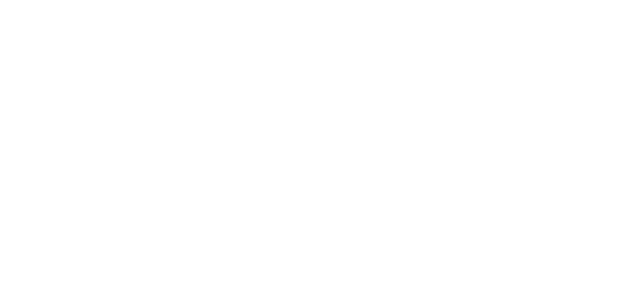
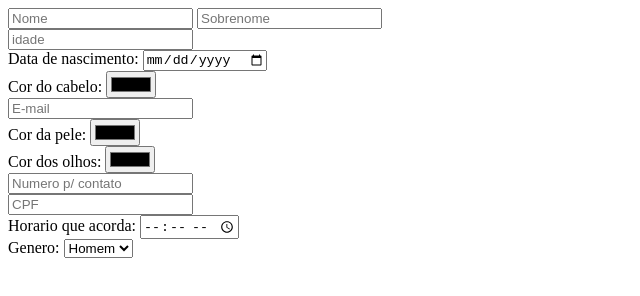
Before and after one commit to kauafodaomaneiro/ReforcoFormularios, a plain HTML site: page index.html in a window 1280 px wide. Shown: the whole page, without its empty margins (0-640 px from the left). Drawn offline with Linux system fonts and the light colour scheme.

Commit message:
ADD - Formularios

```diff
--- a/index.html
+++ b/index.html
@@ -2,9 +2,48 @@
 <head>
     <meta charset="UTF-8">
     <meta name="viewport" content="width=device-width, initial-scale=1.0">
+<script src="script.js"></script>
+
+
     <title>Reforço Formulario</title>
 </head>
-<body>
 
-</body>
+    <body>
+
+        <input type="text" id="nome" name="nome" required placeholder="Nome">
+        <input type="text" id="sobrenome" name="sobrenome" required placeholder="Sobrenome">
+        <br>
+        <input type="number" name="idade" id="idade" required placeholder="idade">
+        <br>
+        <label for="nascimento">Data de nascimento:</label>
+        <input type="date" name="nascimento" id="nascimento" >
+        <br>
+        <label for="cabelo">Cor do cabelo:</label>
+        <input type="color" name="cabelo" id="cabelo" >
+        <br>
+       <input type="email" name="email" id="email" required placeholder="E-mail">
+       <br>
+       <label for="pele">Cor da pele:</label>
+       <input type="color" name="pele" id="pele">
+       <br>
+       <label for="olhos">Cor dos olhos:</label>
+       <input type="color" name="olhos" id="olhos">
+        <br>
+        <input type="number" name="contato" id="contato" required placeholder="Numero p/ contato">
+        <br>
+        <input type="number" name="cpf" id="cpf" required placeholder="CPF">
+        <br>
+        <label for="hora">Horario que acorda:</label>
+        <input type="time" name="hora" id="hora">
+        <br>
+        <label for="genero">Genero:</label>
+        <select name="genero" id="genero">
+            <option value="masc">Homem</option>
+            <option value="fem">Mulher</option>
+            <option value="non">Outro</option>
+        </select>
+
+
+    </body>
+
 </html>
```
Also changed, not shown: script.js (added), style.css (added).
